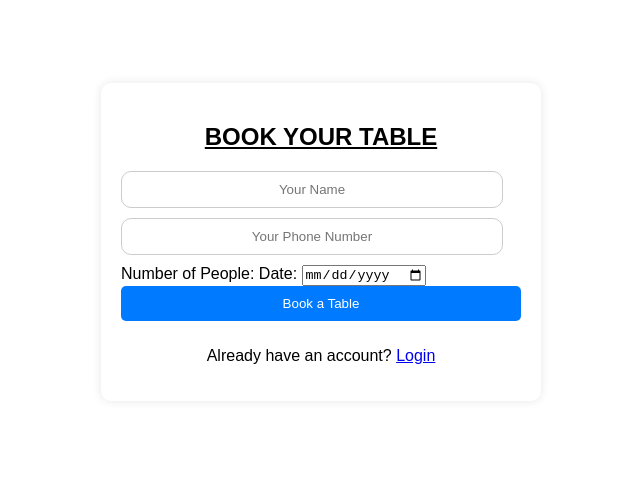
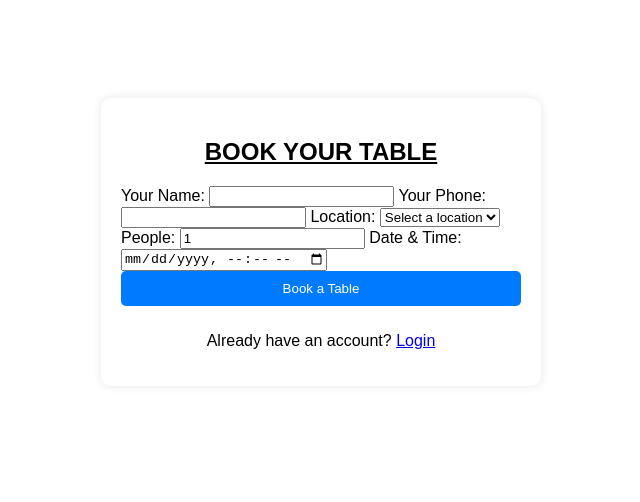
Before and after one commit to nehadaryani/Restaurant-Booking-Website, a plain HTML site: page register.html in a window 1280 px wide. Shown: the part 149-651 px from the top of the page, without its empty margins (319-959 px from the left). Drawn offline with Linux system fonts and the light colour scheme.

Commit message:
register.html

```diff
--- a/register.html
+++ b/register.html
@@ -18,12 +18,21 @@
             <form class="signup-form">
                 <h2><u>BOOK YOUR TABLE</u></h2>
 
-                <input type="email" placeholder="Your Name" required><br>
-                <input type="password" placeholder="Your Phone Number" required><br>
+                <label for="name">Your Name:</label>
+                <input type="text" id="name" name="name" required>
+               <label for="phone">Your Phone:</label>
+               <input type="tel" id="phone" name="phone" required>
                 <!--<input type="password" placeholder="Number of People" required>-->
-                <label for="fname">Number of People:</label>
-                <label for="fname">Date:</label>
-                <input type="date" placeholder="Date" required><br>
+               <label for="location">Location:</label>
+               <select id="location" name="location" required>
+               <option value="">Select a location</option>
+              <option value="location1">Location 1</option>
+              <option value="location2">Location 2</option>
+        </select>
+                 <label for="people">People:</label>
+                 <input type="number" id="people" name="people" min="1" value="1" required>
+                <label for="date-time">Date & Time:</label>
+                <input type="datetime-local" id="date-time" name="date-time" required>
                 <button type="submit">Book a Table</button><br>
                 <p>Already have an account? <a href="login.html">Login</a></p>
                <!-- <div class="separator">
```
